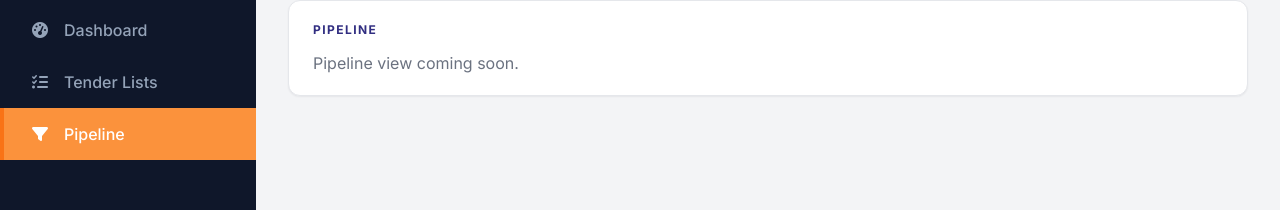
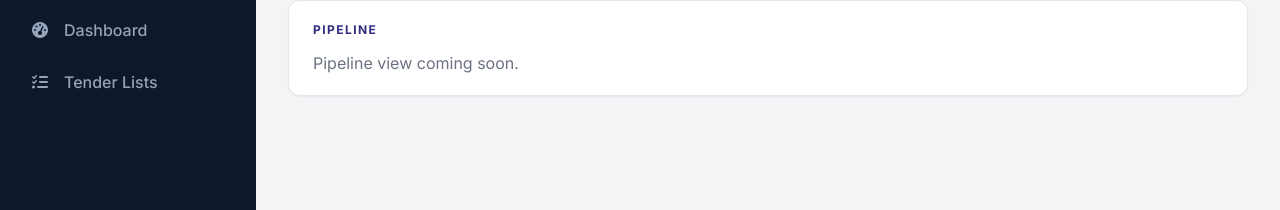
Before and after one commit to rmulyana/tender-monitor-kpmog, a React (Vite) app in the folder frontend/: page /pipeline in a window 1280 px wide. Shown: the part 84-294 px from the top of the page. Built offline with nearby package versions, Linux system fonts and the light colour scheme; no server answers.

Commit message:
chore: hide unfinished 'Pipeline' menu from sidebar

```diff
--- a/frontend/src/components/layout/Shell.jsx
+++ b/frontend/src/components/layout/Shell.jsx
@@ -45,23 +45,19 @@
           <NavLink
             to="/"
             end
-            className={({ isActive }) =>
-              `nav-item${isActive ? " active" : ""}`
-            }
+            className={({ isActive }) => `nav-item${isActive ? " active" : ""}`}
           >
             <i className="fa-solid fa-gauge-high" aria-hidden="true" />
             <span className="sidebar-label">Dashboard</span>
           </NavLink>
           <NavLink
             to="/tenders"
-            className={({ isActive }) =>
-              `nav-item${isActive ? " active" : ""}`
-            }
+            className={({ isActive }) => `nav-item${isActive ? " active" : ""}`}
           >
             <i className="fa-solid fa-list-check" aria-hidden="true" />
             <span className="sidebar-label">Tender Lists</span>
           </NavLink>
-          <NavLink
+          {/*<NavLink
             to="/pipeline"
             className={({ isActive }) =>
               `nav-item${isActive ? " active" : ""}`
@@ -69,7 +65,7 @@
           >
             <i className="fa-solid fa-filter" aria-hidden="true" />
             <span className="sidebar-label">Pipeline</span>
-          </NavLink>
+          </NavLink>*/}
         </nav>
       </aside>
 
```
